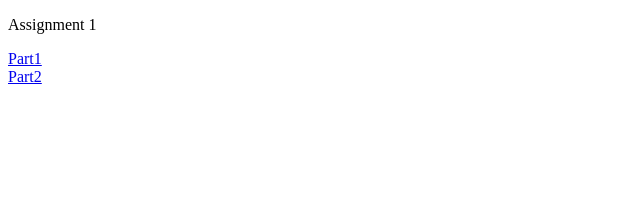
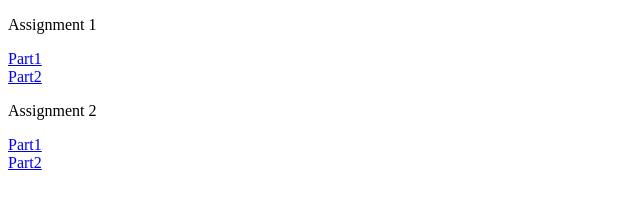
Before and after one commit to ronak074/ronak074, a plain HTML site: page index.html in a window 1280 px wide. Shown: the whole page, without its empty margins (0-640 px from the left). Drawn offline with Linux system fonts and the light colour scheme.

Commit message:
Update index.html

```diff
--- a/index.html
+++ b/index.html
@@ -7,5 +7,11 @@
  <a href=https://ronak074.github.io/Assignment1/Part1/part1 target="_blank">Part1</a>
  <br>
   <a href=https://ronak074.github.io/Assignment1/Part2/part2 target="_blank">Part2</a>
+  <p> Assignment 2</p>
+  </head>
+  <body>
+ <a href=https://ronak074.github.io/Assignment2/Part1/mozpart1 target="_blank">Part1</a>
+ <br>
+  <a href=https://ronak074.github.io/Assignment2/Part2/part2 target="_blank">Part2</a>
   </body>
 </html>
```
